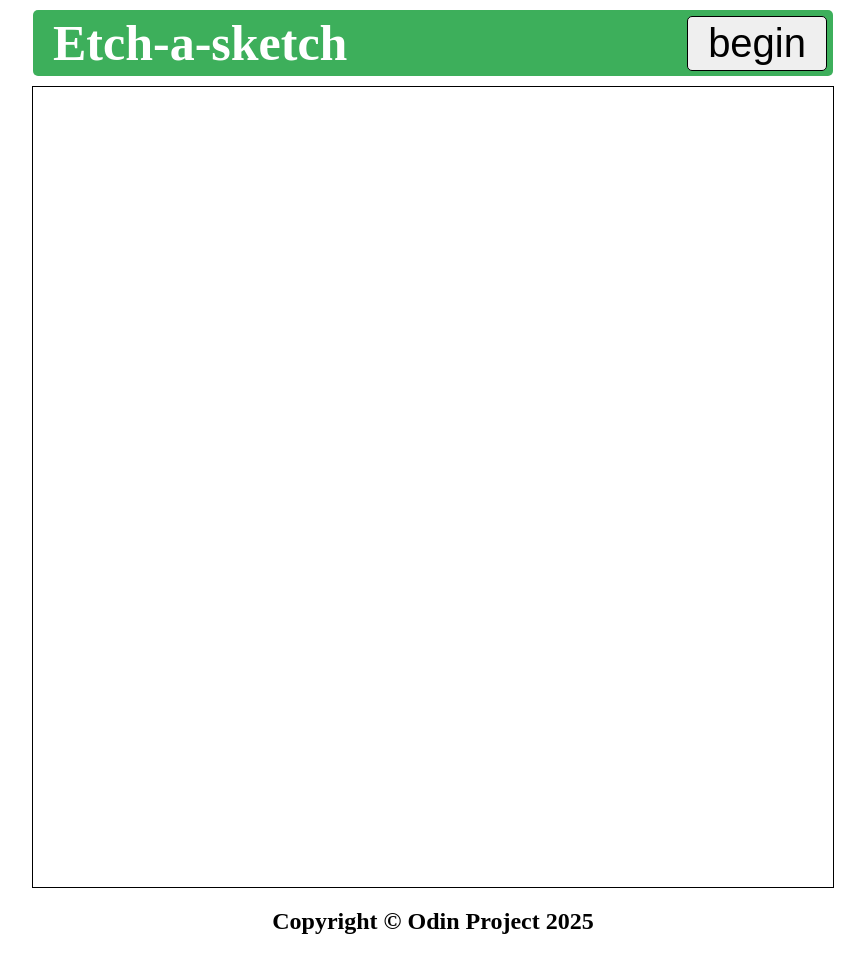
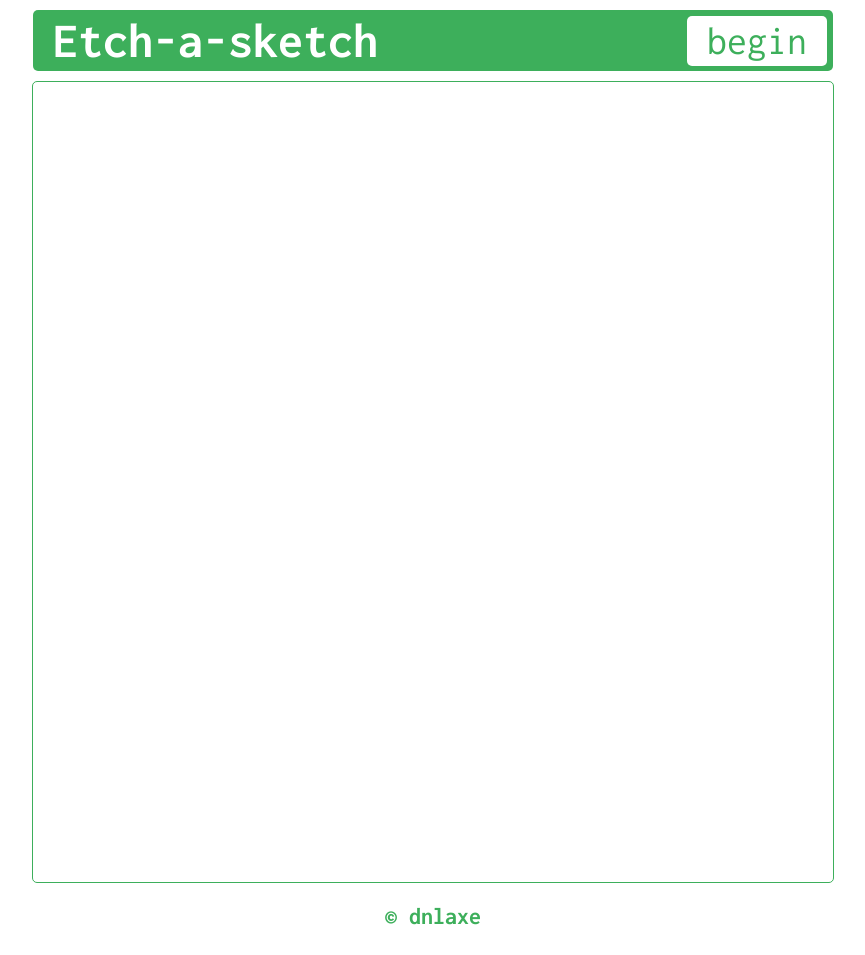
Before and after one commit to dnlaxe/etch-a-sketch, a plain HTML site: page index.html in a window 1280 px wide. Shown: the whole page, without its empty margins (207-1072 px from the left). Drawn offline with Linux system fonts and the light colour scheme.

Commit message:
Updated CSS

```diff
--- a/index.html
+++ b/index.html
@@ -3,8 +3,11 @@
 <head>
     <meta charset="UTF-8">
     <meta name="viewport" content="width=device-width, initial-scale=1.0">
-    <title>Document</title>
+    <title>Etch-a-sketchio</title>
     <link rel="stylesheet" href="style.css">
+    <link rel="preconnect" href="https://fonts.googleapis.com">
+    <link rel="preconnect" href="https://fonts.gstatic.com" crossorigin>
+    <link href="https://fonts.googleapis.com/css2?family=Inconsolata:wght@200..900&display=swap" rel="stylesheet">
 </head>
     <div class="header">
         <h1>Etch-a-sketch</h1>
@@ -13,7 +16,7 @@
 
     <div class="grid"></div>
 
-    <h2>Copyright © Odin Project 2025</h1>
+    <h2>© dnlaxe</h1>
 
     <script src="script.js"></script>
 </body>
--- a/script.js
+++ b/script.js
@@ -1,8 +1,11 @@
 const grid = document.querySelector('.grid')
 const button = document.querySelector('button');
+const all = document.querySelector('*');
 const header = document.querySelector('.header');
 
 header.style.backgroundColor = randomColor();
+button.style.color = header.style.backgroundColor;
+all.style.color = header.style.backgroundColor;
 
 button.addEventListener("click", () => {
     const size = prompt('Grid length (1-100): ');
@@ -12,7 +15,10 @@ button.addEventListener("click", () => {
     }
 
     grid.innerHTML = "";
+
     header.style.backgroundColor = randomColor();
+    button.style.color = header.style.backgroundColor;
+    all.style.color = header.style.backgroundColor;
 
     for (i = 0; i < size; i++) {
     const row = document.createElement('div');
--- a/style.css
+++ b/style.css
@@ -1,3 +1,7 @@
+* {
+    font-family: "Inconsolata", serif;
+}
+
 body {
     margin: 0;
     padding: 0;
@@ -15,6 +19,7 @@ body {
     flex-direction: column;
     border-style: solid;
     border-width: 1px;
+    border-radius: 5px;
 }
 
 .row {
@@ -40,6 +45,8 @@ button {
     border-width: 1px;
     border-style: solid;
     padding: 4px 20px;
+    background-color: white;
+    border-style: none;
 }
 
 .header {
```
